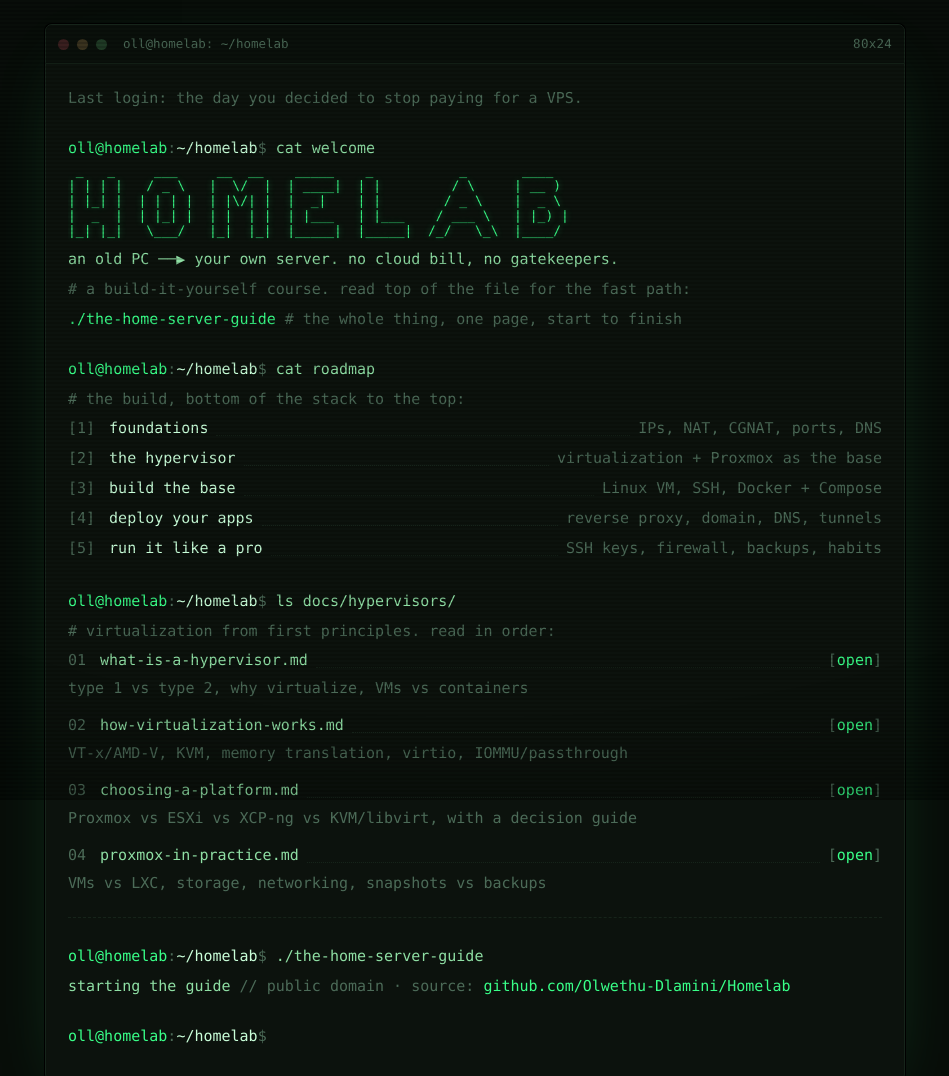
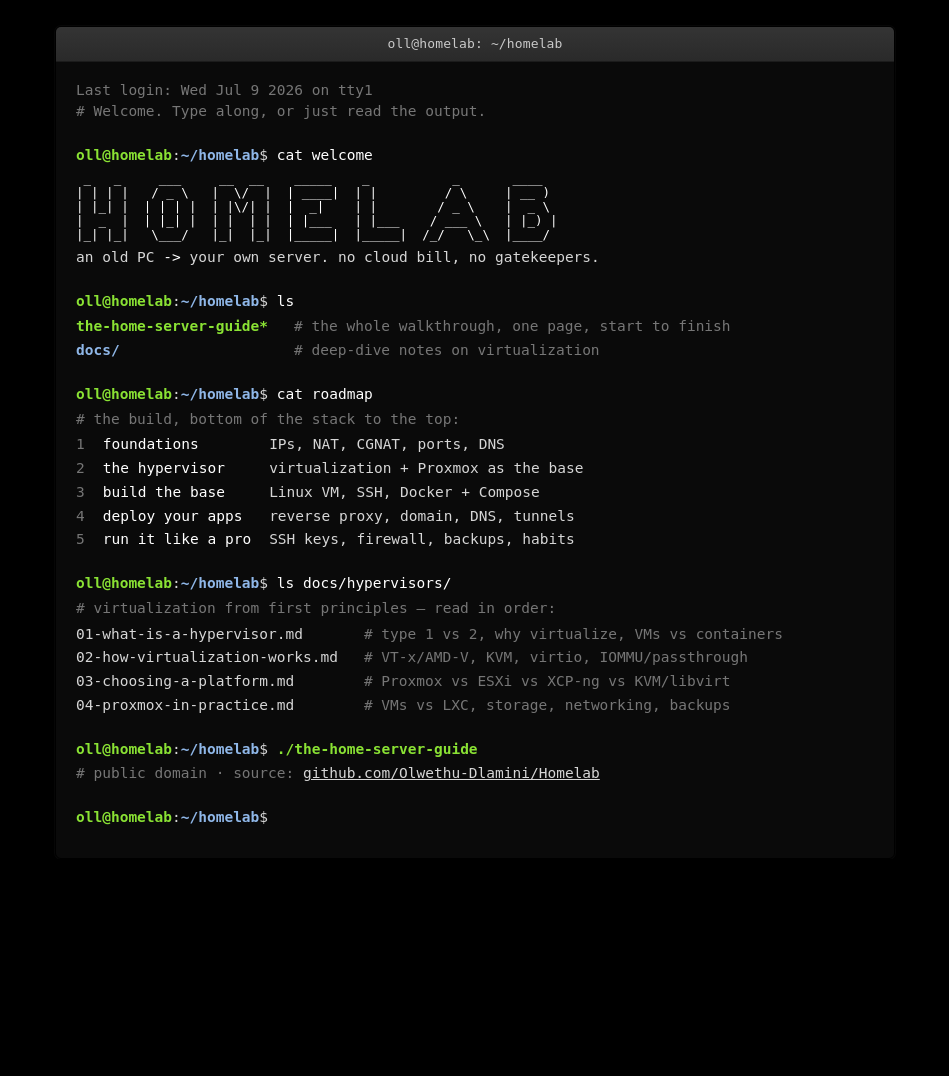
Before and after one commit to Olwethu-Dlamini/Homelab, a plain HTML site: page index.html in a window 1280 px wide. Shown: the top 1076 px of the page, without its empty margins (165-1114 px from the left). After the commit the page ends 859 px from the top, so only its background shows below. Drawn offline with Linux system fonts and the light colour scheme.

Commit message:
Rework landing page as a white-on-black GNU terminal
Drop the macOS traffic-light buttons and green CRT look. Use an authentic
Linux terminal aesthetic: GNOME-style centered title bar, white-on-black
text, Ubuntu prompt colors (green user@host, blue path), ls --color file
listing (green executable, blue dir), aligned ls/roadmap output, and a
solid blinking block cursor. Crisp (no scanlines).

```diff
--- a/index.html
+++ b/index.html
@@ -3,124 +3,122 @@
 <head>
 <meta charset="UTF-8">
 <meta name="viewport" content="width=device-width, initial-scale=1.0">
-<title>homelab -- old PC to your own server</title>
+<title>oll@homelab: ~/homelab</title>
 <meta name="description" content="A build-it-yourself homelab: turn an old PC into your own server. Hypervisors, VMs, Docker, networking, hardening.">
 <style>
   :root{
-    --bg:#080d09; --win:#0c120d; --line:#16241a;
-    --fg:#8fdfa4; --bright:#c9ffd9; --accent:#39ff88; --dim:#4c6b58;
-    --mono:"SFMono-Regular",ui-monospace,Menlo,Monaco,Consolas,"DejaVu Sans Mono","Liberation Mono",monospace;
+    /* Tango-ish palette: authentic GNU/Linux terminal */
+    --bg:#0a0a0a; --fg:#d6d6d6; --bright:#ffffff; --dim:#767676;
+    --green:#8ae234; --blue:#8fb7e8; --sel:rgba(143,183,232,.30);
+    --bar:#2c2c2c; --bar-fg:#c9c9c9; --edge:#000;
+    --mono:"DejaVu Sans Mono","SFMono-Regular",ui-monospace,Menlo,Consolas,"Liberation Mono",monospace;
   }
   *{box-sizing:border-box}
-  html,body{margin:0}
-  body{
-    background:var(--bg); color:var(--fg);
-    font-family:var(--mono); font-size:15px; line-height:1.6;
-    padding:24px 16px 80px;
-    -webkit-font-smoothing:none;
-  }
-  /* faint CRT scanlines + vignette, purely cosmetic */
-  body::before{
-    content:""; position:fixed; inset:0; pointer-events:none; z-index:9;
-    background:repeating-linear-gradient(transparent 0 2px, rgba(0,0,0,.16) 2px 4px);
-  }
-  body::after{
-    content:""; position:fixed; inset:0; pointer-events:none; z-index:9;
-    background:radial-gradient(120% 90% at 50% 40%, transparent 55%, rgba(0,0,0,.55) 100%);
-  }
+  html,body{margin:0;height:100%}
+  body{background:#000;color:var(--fg);font-family:var(--mono);
+    font-size:14.5px;line-height:1.5;
+    display:flex;justify-content:center;align-items:flex-start;
+    padding:26px 14px 60px;min-height:100%}
+  ::selection{background:var(--sel)}
 
-  .term{max-width:860px; margin:0 auto; background:var(--win);
-    border:1px solid var(--line); border-radius:7px; overflow:hidden;
-    box-shadow:0 0 0 1px #000, 0 24px 70px -30px rgba(57,255,136,.25);}
-  .bar{display:flex; align-items:center; gap:8px; padding:9px 12px;
-    background:#0a100b; border-bottom:1px solid var(--line); color:var(--dim); font-size:12.5px;}
-  .bar .dot{width:11px; height:11px; border-radius:50%; display:inline-block}
-  .bar .r{background:#3a1f1f} .bar .y{background:#3a331f} .bar .g{background:#1f3a25}
-  .bar .title{margin-left:8px}
-  .bar .spec{margin-left:auto; letter-spacing:.02em}
+  .term{width:100%;max-width:840px;background:var(--bg);
+    border:1px solid var(--edge);border-radius:6px;overflow:hidden;
+    box-shadow:0 18px 60px -22px rgba(0,0,0,.9),0 0 0 1px rgba(255,255,255,.03)}
 
-  .screen{padding:22px 22px 30px}
-  pre{margin:0; white-space:pre; font:inherit}
-  .scroll{overflow-x:auto}                 /* banner never breaks the layout */
-  .banner{color:var(--accent); text-shadow:0 0 6px rgba(57,255,136,.45); margin:2px 0 2px; font-size:13px; line-height:1.15}
+  /* GNOME-Terminal style title bar: centered title, NO window buttons */
+  .titlebar{background:linear-gradient(#343434,#2a2a2a);color:var(--bar-fg);
+    text-align:center;font-size:13px;padding:7px 12px;
+    border-bottom:1px solid #1c1c1c;letter-spacing:.01em;user-select:none}
 
-  .prompt{color:var(--dim); margin:26px 0 2px}
-  .prompt .u{color:var(--accent)} .prompt .p{color:var(--bright)} .prompt .c{color:var(--fg)}
+  .screen{padding:18px 20px 26px}
+  pre{margin:0;font:inherit;white-space:pre}
+  .scroll{overflow-x:auto}
+
+  .ps1{white-space:nowrap}
+  .ps1 .u{color:var(--green);font-weight:600}
+  .ps1 .p{color:var(--blue);font-weight:600}
+  .ps1 .d{color:var(--fg)}                       /* the $ */
+  .cmd{color:var(--bright)}
+  .prompt{margin:22px 0 3px}
+  .prompt:first-of-type{margin-top:6px}
+  .motd{color:var(--dim)}
+  .out{margin:3px 0}
   .comment{color:var(--dim)}
-  .out{margin:6px 0 2px}
-  strong,b{color:var(--bright); font-weight:600}
-  a{color:var(--accent); text-decoration:none}
-  a:hover{background:var(--accent); color:#03150a}
-  hr{border:0; border-top:1px dashed var(--line); margin:22px 0}
+  .bright{color:var(--bright)}
+  a{color:inherit;text-decoration:none}
+  a.exe{color:var(--green);font-weight:600}
+  a.file{color:var(--fg)}
+  a.dir{color:var(--blue);font-weight:600}
+  a:hover{background:var(--sel);text-decoration:underline}
 
-  /* roadmap + file rows share a dotted-leader layout */
-  .row{display:flex; align-items:baseline; gap:0; padding:3px 0; white-space:nowrap}
-  .row .k{color:var(--bright)}
-  .row .lead{flex:1 1 auto; align-self:stretch; margin:0 8px;
-    border-bottom:1px dotted var(--line); transform:translateY(-4px)}
-  .row .v{color:var(--dim); flex:0 0 auto; white-space:normal}
-  .row.file .k{color:var(--fg)}
-  .row .n{color:var(--dim); margin-right:14px}   /* index number / perms */
-  .open{color:var(--accent)}
-  .row a.k:hover{background:var(--accent); color:#03150a}
-  .desc{color:var(--dim); margin:1px 0 10px 0; white-space:normal}
+  .banner{color:var(--bright);font-size:12.5px;line-height:1.12;margin:2px 0}
 
-  .cursor{display:inline-block; width:9px; height:1.05em; background:var(--accent);
-    transform:translateY(2px); animation:blink 1.05s steps(1) infinite}
+  /* aligned "ls" output: name column + description column */
+  .listing{display:grid;grid-template-columns:max-content 1fr;
+    column-gap:26px;row-gap:2px;margin:4px 0 2px}
+  .listing .c{color:var(--dim)}
+  .roadmap{display:grid;grid-template-columns:max-content max-content 1fr;
+    column-gap:18px;row-gap:2px;margin:4px 0 2px}
+  .roadmap .i{color:var(--dim)} .roadmap .k{color:var(--bright)} .roadmap .v{color:var(--fg)}
+
+  .cursor{display:inline-block;width:8px;height:1.05em;background:var(--fg);
+    transform:translateY(2px);margin-left:2px;animation:blink 1.1s steps(1) infinite}
   @keyframes blink{50%{opacity:0}}
+  @media (prefers-reduced-motion:reduce){.cursor{animation:none}}
 
   @media (max-width:560px){
     body{font-size:13px}
-    .row{white-space:normal}
-    .row .lead{display:none}
-    .row .v{flex-basis:100%}
+    .listing,.roadmap{grid-template-columns:1fr;row-gap:0}
+    .listing .c,.roadmap .v{margin:0 0 8px;padding-left:2px}
+    .roadmap{row-gap:2px}
   }
 </style>
 </head>
 <body>
 <div class="term">
-  <div class="bar">
-    <span class="dot r"></span><span class="dot y"></span><span class="dot g"></span>
-    <span class="title">oll@homelab: ~/homelab</span>
-    <span class="spec">80x24</span>
-  </div>
+  <div class="titlebar">oll@homelab: ~/homelab</div>
+  <div class="screen">
 
-  <div class="screen">
-<div class="comment">Last login: the day you decided to stop paying for a VPS.</div>
+<div class="motd">Last login: Wed Jul  9 2026 on tty1</div>
+<div class="motd comment"># Welcome. Type along, or just read the output.</div>
 
-<div class="prompt"><span class="u">oll@homelab</span>:<span class="p">~/homelab</span>$ <span class="c">cat welcome</span></div>
+<div class="prompt"><span class="ps1"><span class="u">oll@homelab</span>:<span class="p">~/homelab</span><span class="d">$</span></span> <span class="cmd">cat welcome</span></div>
 <div class="scroll"><pre class="banner"> _   _     ___     __  __    _____    _           _       ____
 | | | |   / _ \   |  \/  |  | ____|  | |         / \     | __ )
 | |_| |  | | | |  | |\/| |  |  _|    | |        / _ \    |  _ \
 |  _  |  | |_| |  | |  | |  | |___   | |___    / ___ \   | |_) |
 |_| |_|   \___/   |_|  |_|  |_____|  |_____|  /_/   \_\  |____/ </pre></div>
-<div class="out">  an old PC  ──▶  your own server.  no cloud bill, no gatekeepers.</div>
-<div class="out comment">  # a build-it-yourself course. read top of the file for the fast path:</div>
-<div class="out">  <a href="home-server-guide-v2.html">./the-home-server-guide</a>  <span class="comment"># the whole thing, one page, start to finish</span></div>
+<div class="out">an old PC <span class="bright">-&gt;</span> your own server. no cloud bill, no gatekeepers.</div>
 
-<div class="prompt"><span class="u">oll@homelab</span>:<span class="p">~/homelab</span>$ <span class="c">cat roadmap</span></div>
+<div class="prompt"><span class="ps1"><span class="u">oll@homelab</span>:<span class="p">~/homelab</span><span class="d">$</span></span> <span class="cmd">ls</span></div>
+<div class="listing">
+  <a class="exe" href="home-server-guide-v2.html">the-home-server-guide*</a><span class="c"># the whole walkthrough, one page, start to finish</span>
+  <a class="dir" href="https://github.com/Olwethu-Dlamini/Homelab/tree/main/docs/hypervisors">docs/</a><span class="c"># deep-dive notes on virtualization</span>
+</div>
+
+<div class="prompt"><span class="ps1"><span class="u">oll@homelab</span>:<span class="p">~/homelab</span><span class="d">$</span></span> <span class="cmd">cat roadmap</span></div>
 <div class="out comment"># the build, bottom of the stack to the top:</div>
-<div class="row"><span class="n">[1]</span><span class="k">foundations</span><span class="lead"></span><span class="v">IPs, NAT, CGNAT, ports, DNS</span></div>
-<div class="row"><span class="n">[2]</span><span class="k">the hypervisor</span><span class="lead"></span><span class="v">virtualization + Proxmox as the base</span></div>
-<div class="row"><span class="n">[3]</span><span class="k">build the base</span><span class="lead"></span><span class="v">Linux VM, SSH, Docker + Compose</span></div>
-<div class="row"><span class="n">[4]</span><span class="k">deploy your apps</span><span class="lead"></span><span class="v">reverse proxy, domain, DNS, tunnels</span></div>
-<div class="row"><span class="n">[5]</span><span class="k">run it like a pro</span><span class="lead"></span><span class="v">SSH keys, firewall, backups, habits</span></div>
+<div class="roadmap">
+  <span class="i">1</span><span class="k">foundations</span><span class="v">IPs, NAT, CGNAT, ports, DNS</span>
+  <span class="i">2</span><span class="k">the hypervisor</span><span class="v">virtualization + Proxmox as the base</span>
+  <span class="i">3</span><span class="k">build the base</span><span class="v">Linux VM, SSH, Docker + Compose</span>
+  <span class="i">4</span><span class="k">deploy your apps</span><span class="v">reverse proxy, domain, DNS, tunnels</span>
+  <span class="i">5</span><span class="k">run it like a pro</span><span class="v">SSH keys, firewall, backups, habits</span>
+</div>
 
-<div class="prompt"><span class="u">oll@homelab</span>:<span class="p">~/homelab</span>$ <span class="c">ls docs/hypervisors/</span></div>
-<div class="out comment"># virtualization from first principles. read in order:</div>
-<div class="row file"><span class="n">01</span><a class="k" href="https://github.com/Olwethu-Dlamini/Homelab/blob/main/docs/hypervisors/01-what-is-a-hypervisor.md">what-is-a-hypervisor.md</a><span class="lead"></span><span class="v">[<span class="open">open</span>]</span></div>
-<div class="desc">   type 1 vs type 2, why virtualize, VMs vs containers</div>
-<div class="row file"><span class="n">02</span><a class="k" href="https://github.com/Olwethu-Dlamini/Homelab/blob/main/docs/hypervisors/02-how-virtualization-works.md">how-virtualization-works.md</a><span class="lead"></span><span class="v">[<span class="open">open</span>]</span></div>
-<div class="desc">   VT-x/AMD-V, KVM, memory translation, virtio, IOMMU/passthrough</div>
-<div class="row file"><span class="n">03</span><a class="k" href="https://github.com/Olwethu-Dlamini/Homelab/blob/main/docs/hypervisors/03-choosing-a-platform.md">choosing-a-platform.md</a><span class="lead"></span><span class="v">[<span class="open">open</span>]</span></div>
-<div class="desc">   Proxmox vs ESXi vs XCP-ng vs KVM/libvirt, with a decision guide</div>
-<div class="row file"><span class="n">04</span><a class="k" href="https://github.com/Olwethu-Dlamini/Homelab/blob/main/docs/hypervisors/04-proxmox-in-practice.md">proxmox-in-practice.md</a><span class="lead"></span><span class="v">[<span class="open">open</span>]</span></div>
-<div class="desc">   VMs vs LXC, storage, networking, snapshots vs backups</div>
+<div class="prompt"><span class="ps1"><span class="u">oll@homelab</span>:<span class="p">~/homelab</span><span class="d">$</span></span> <span class="cmd">ls docs/hypervisors/</span></div>
+<div class="out comment"># virtualization from first principles &mdash; read in order:</div>
+<div class="listing">
+  <a class="file" href="https://github.com/Olwethu-Dlamini/Homelab/blob/main/docs/hypervisors/01-what-is-a-hypervisor.md">01-what-is-a-hypervisor.md</a><span class="c"># type 1 vs 2, why virtualize, VMs vs containers</span>
+  <a class="file" href="https://github.com/Olwethu-Dlamini/Homelab/blob/main/docs/hypervisors/02-how-virtualization-works.md">02-how-virtualization-works.md</a><span class="c"># VT-x/AMD-V, KVM, virtio, IOMMU/passthrough</span>
+  <a class="file" href="https://github.com/Olwethu-Dlamini/Homelab/blob/main/docs/hypervisors/03-choosing-a-platform.md">03-choosing-a-platform.md</a><span class="c"># Proxmox vs ESXi vs XCP-ng vs KVM/libvirt</span>
+  <a class="file" href="https://github.com/Olwethu-Dlamini/Homelab/blob/main/docs/hypervisors/04-proxmox-in-practice.md">04-proxmox-in-practice.md</a><span class="c"># VMs vs LXC, storage, networking, backups</span>
+</div>
 
-<hr>
-<div class="prompt"><span class="u">oll@homelab</span>:<span class="p">~/homelab</span>$ <span class="c">./the-home-server-guide</span></div>
-<div class="out">  starting the guide <span class="comment">// public domain · source: <a href="https://github.com/Olwethu-Dlamini/Homelab">github.com/Olwethu-Dlamini/Homelab</a></span></div>
-<div class="prompt"><span class="u">oll@homelab</span>:<span class="p">~/homelab</span>$ <span class="cursor"></span></div>
+<div class="prompt"><span class="ps1"><span class="u">oll@homelab</span>:<span class="p">~/homelab</span><span class="d">$</span></span> <span class="cmd"><a class="exe" href="home-server-guide-v2.html">./the-home-server-guide</a></span></div>
+<div class="out comment"># public domain &middot; source: <a class="file" href="https://github.com/Olwethu-Dlamini/Homelab" style="text-decoration:underline">github.com/Olwethu-Dlamini/Homelab</a></div>
+<div class="prompt"><span class="ps1"><span class="u">oll@homelab</span>:<span class="p">~/homelab</span><span class="d">$</span></span> <span class="cursor"></span></div>
+
   </div>
 </div>
 </body>
```
